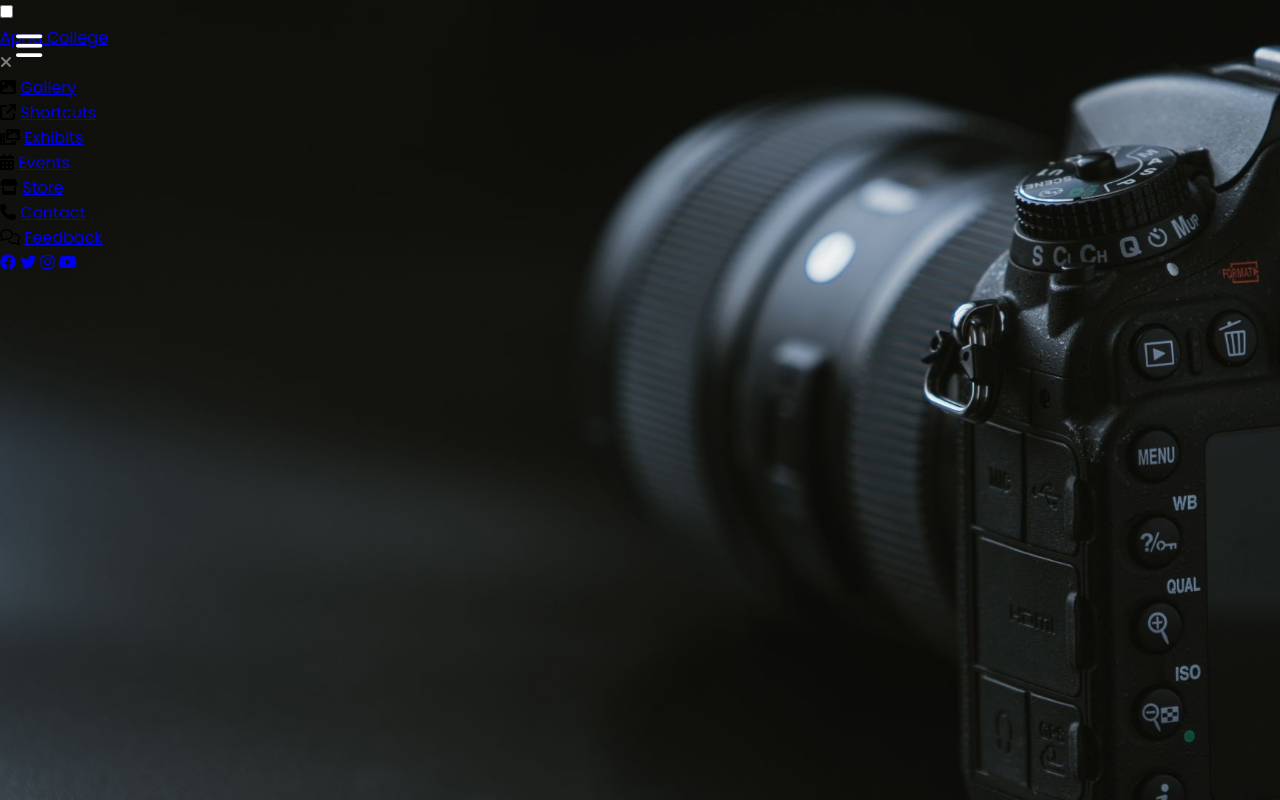
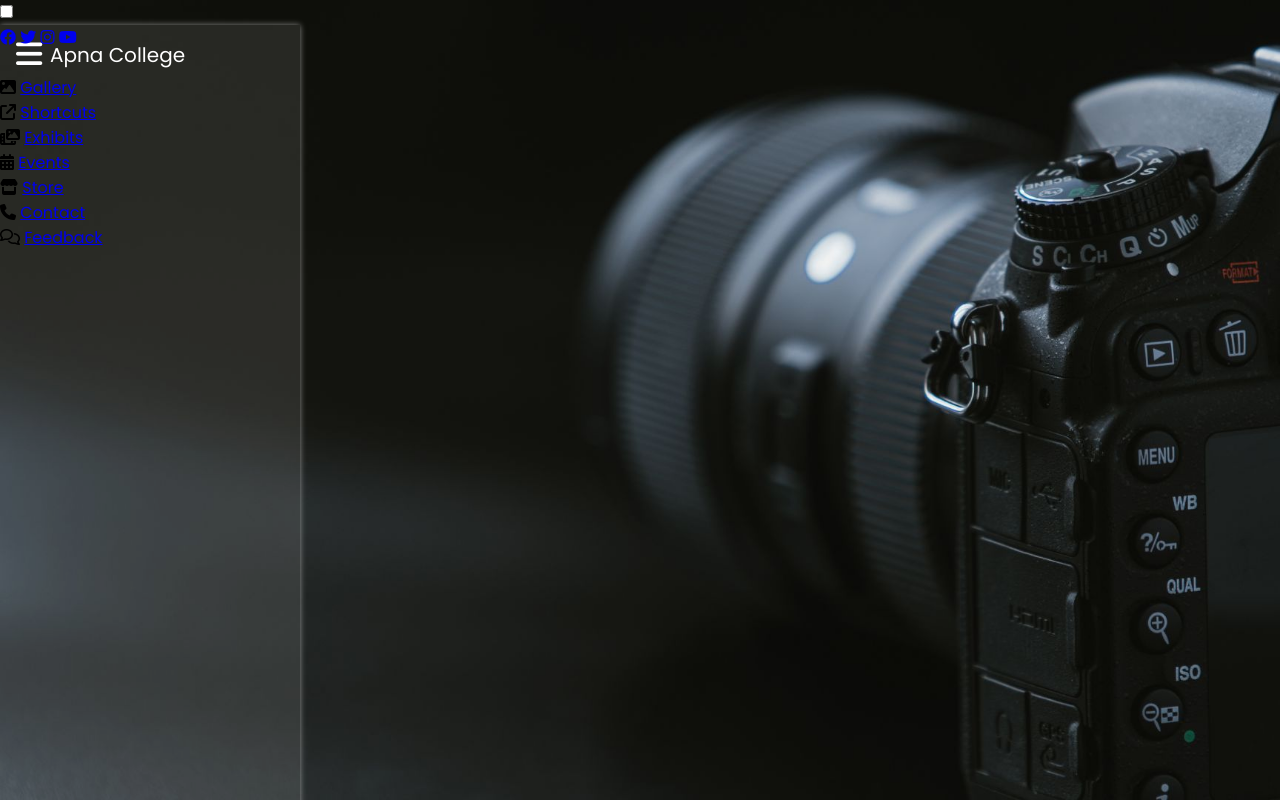
Before and after one commit to pornima-toke/Apna-College, a plain HTML site: page Pornima/Mini Project/index.html in a window 1280 px wide. Drawn offline with Linux system fonts and the light colour scheme.

Commit message:
Change mini project
mini project

```diff
--- a/Pornima/Mini Project/style.css
+++ b/Pornima/Mini Project/style.css
@@ -15,4 +15,45 @@
     font: weight 700;
     position: absolute;
     left: 16px;
+    line-height: 60px;
 }
+
+.sidebar_menu {
+    position: fixed;
+    height: 100vh;
+    width: 300px;
+    background-color: rgba(255, 255, 255, 0.1 );
+    box-shadow: 0 0 6px rgba(255, 255, 255, 0.5);
+}
+
+.sidebar_menu .logo {
+    position: absolute;
+    width: 100%;
+    line-height: 60px;
+    box-shadow: 0 0 4px rgba(255, 255, 255, 0.5);
+}
+
+.sidebar_menu .logo a {
+    position: absolute;
+    left: 50px;
+    color: white;
+    text-decoration: none;
+    font-size: 20px;
+    font-weight: 500;
+}
+
+.sidebar_menu .btn_two {
+    color: grey;
+    font-size: 25px;
+    line-height: 60px;
+    position: absolute;
+    left: 200px;
+    opacity: 0;
+
+}
+
+.sidebar_menu .menu {
+    position: absolute;
+    width: 100%;
+    top: 50px;
+}
```
